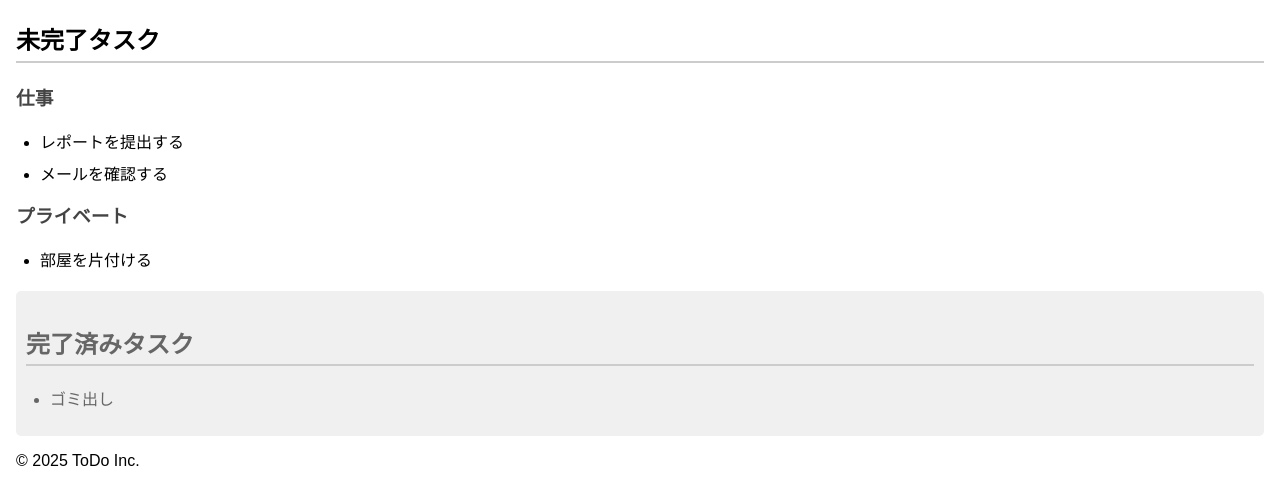
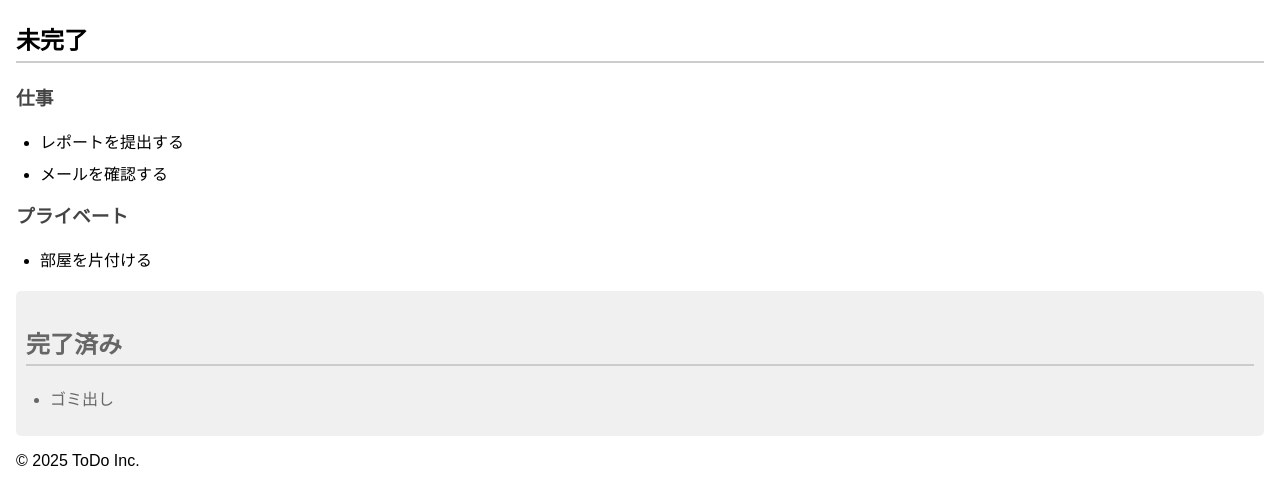
Before and after one commit to Okamoto-S-7/git_last_kadai_gida, a plain HTML site: page mega-todo-app/index.html in a window 1280 px wide. Shown: the part 86-590 px from the top of the page. Drawn offline with Linux system fonts and the light colour scheme.

Commit message:
間違えの編集

```diff
--- a/mega-todo-app/index.html
+++ b/mega-todo-app/index.html
@@ -12,7 +12,7 @@
 
   <main>
     <section id="incomplete-tasks">
-      <h2>未完了タスク</h2>
+      <h2>未完了</h2>
 
       <h3>仕事</h3>
       <ul>
@@ -27,7 +27,7 @@
     </section>
 
     <section id="completed-tasks">
-      <h2>完了済みタスク</h2>
+      <h2>完了済み</h2>
       <ul>
         <li>ゴミ出し</li>
       </ul>
```
